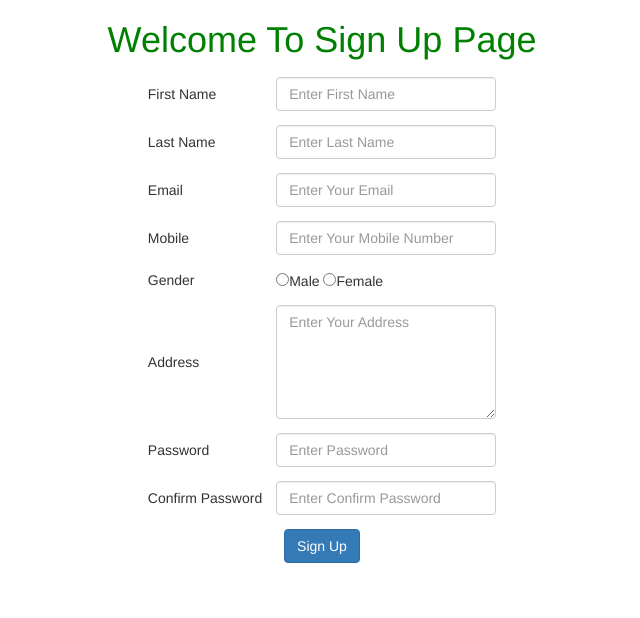
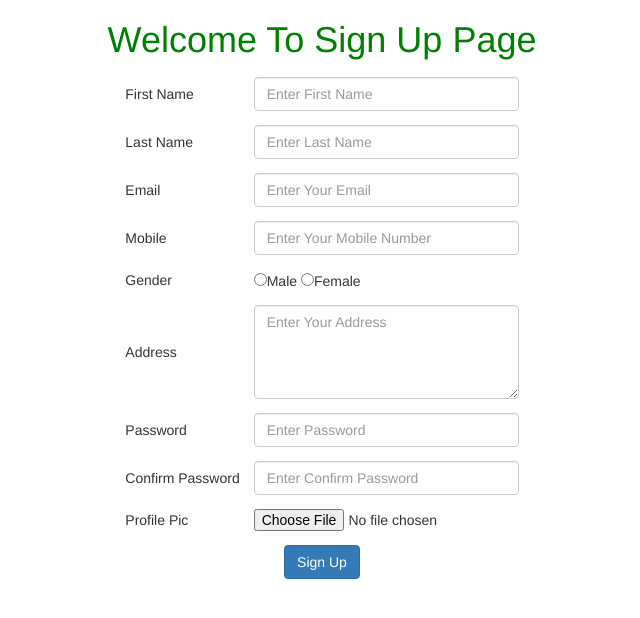
Before and after one commit to kunjanpatel29/Django_Project, a Django app: page /signup/ in a window 1280 px wide. Shown: the part 52-670 px from the top of the page, without its empty margins (318-958 px from the left). Run offline with Django 4.2, Linux system fonts and the light colour scheme; some libraries are stand-ins or nearby versions.

Commit message:
11-04-2023

```diff
--- a/myapp/templates/signup.html
+++ b/myapp/templates/signup.html
@@ -41,7 +41,7 @@
 				</tr>
 				<tr>
 					<td>Address</td>
-					<td><textarea rows="5" cols="22" name="address" class="form-control" placeholder="Enter Your Address"></textarea></td>
+					<td><textarea rows="4" cols="22" name="address" class="form-control" placeholder="Enter Your Address"></textarea></td>
 				</tr>
 				<tr>
 					<td>Password</td>
@@ -50,6 +50,10 @@
 				<tr>
 					<td>Confirm Password</td>
 					<td><input type="password" name="cpassword" class="form-control" placeholder="Enter Confirm Password"></td>
+				</tr>
+				<tr>
+					<td>Profile Pic</td>
+					<td><input type="file" name="profile_pic"></td>
 				</tr>
 				<tr>
 					<td colspan="2" align="center">
```
